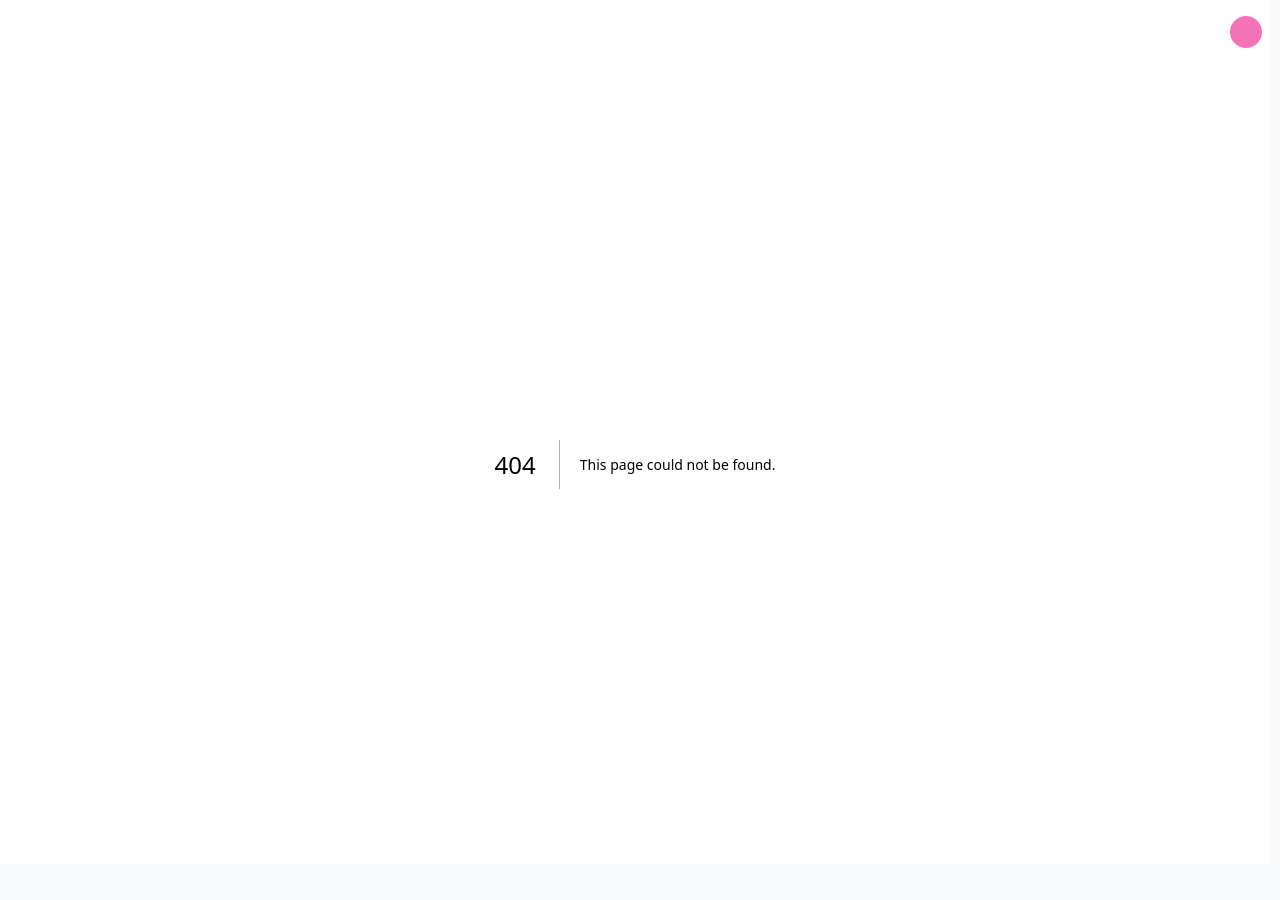
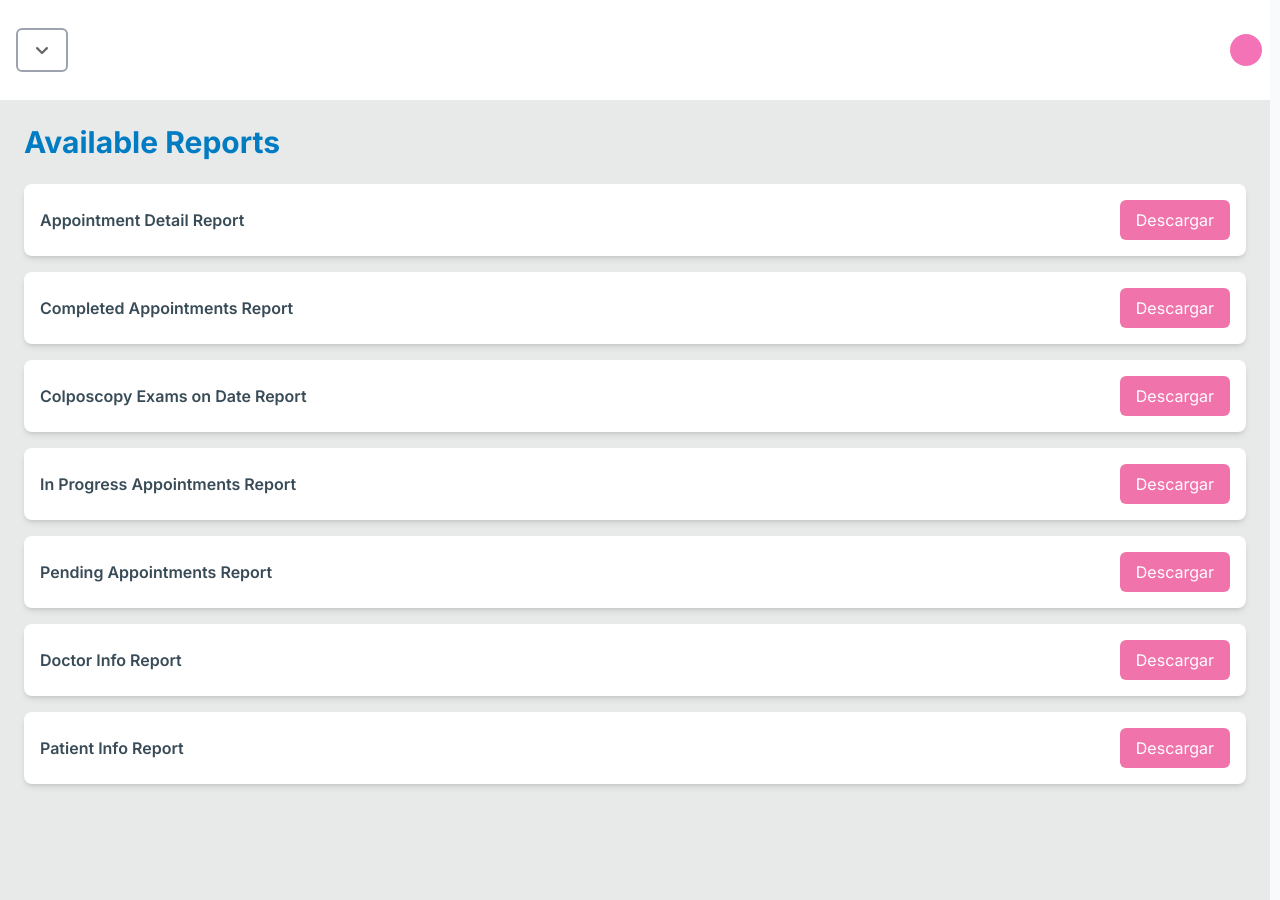
Before and after one commit to kfoq7/imm-frontend-nextjs, a Next.js app: page /list-reports in a window 1280 px wide. Before the commit this address had no page. Before the commit the page ends 864 px from the top, so only its background shows below. Built offline with nearby package versions, Linux system fonts and the light colour scheme.

Commit message:
feat: added list reports and downlaod

```diff
--- /dev/null
+++ b/src/app/list-reports/page.tsx
@@ -0,0 +1,55 @@
+'use client'
+
+import React from 'react'
+
+const reports = [
+  { name: 'Appointment Detail Report', endpoint: '/api/reports/appointment-detail' },
+  { name: 'Completed Appointments Report', endpoint: '/api/reports/completed-appointments' },
+  { name: 'Colposcopy Exams on Date Report', endpoint: '/api/reports/colposcopy-exams-on-date' },
+  { name: 'In Progress Appointments Report', endpoint: '/api/reports/in-progress-appointments' },
+  { name: 'Pending Appointments Report', endpoint: '/api/reports/pending-appointments' },
+  { name: 'Doctor Info Report', endpoint: '/api/reports/doctor-info' },
+  { name: 'Patient Info Report', endpoint: '/api/reports/patient-info' }
+]
+
+const ReportList = () => {
+  const handleDownload = async (endpoint: string) => {
+    try {
+      const response = await fetch(`http://127.0.0.1:5000${endpoint}`)
+      const blob = await response.blob()
+      const url = window.URL.createObjectURL(blob)
+      const a = document.createElement('a')
+      a.href = url
+      a.download = endpoint.split('/').pop() + '.pdf'
+      document.body.appendChild(a)
+      a.click()
+      a.remove()
+    } catch (error) {
+      console.error('Error downloading the report:', error)
+    }
+  }
+
+  return (
+    <div className="min-h-screen bg-gray-4 p-6">
+      <h1 className="mb-6 text-3xl font-bold text-primary-blue">Available Reports</h1>
+      <ul className="space-y-4">
+        {reports.map(report => (
+          <li
+            key={report.endpoint}
+            className="flex items-center justify-between rounded-lg bg-white p-4 shadow-md"
+          >
+            <span className="font-semibold text-gray-1">{report.name}</span>
+            <button
+              onClick={() => handleDownload(report.endpoint)}
+              className="rounded-md bg-primary-pink px-4 py-2 text-white transition-colors hover:bg-secondary-pink"
+            >
+              Descargar
+            </button>
+          </li>
+        ))}
+      </ul>
+    </div>
+  )
+}
+
+export default ReportList
--- a/src/features/auth/components/index.ts
+++ b/src/features/auth/components/index.ts
@@ -0,0 +1 @@
+export * from './menu-options-modal'
--- a/src/features/auth/index.ts
+++ b/src/features/auth/index.ts
@@ -0,0 +1 @@
+export * from './components'
--- a/src/features/core/components/header.tsx
+++ b/src/features/core/components/header.tsx
@@ -1,11 +1,15 @@
-import { Logo } from './logo'
+'use client'
+
+// import { Logo } from './logo'
+import { MenuOptions } from './menu-options'
 
 export default function Header() {
   return (
     <header className="w-full flex-none bg-white px-2 py-4">
       <div className="mx-auto max-w-7xl">
         <div className="flex items-center justify-between">
-          <Logo />
+          {/* <Logo /> */}
+          <MenuOptions />
 
           <div className="flex items-center justify-center gap-x-3">
             <div className="rounded-full bg-pink-400 p-4"></div>
--- /dev/null
+++ b/src/features/core/components/menu-options.tsx
@@ -0,0 +1,52 @@
+'use client'
+
+import Link from 'next/link'
+import { Menu, MenuButton, MenuItem, MenuItems, Transition } from '@headlessui/react'
+import { ChevronDownIcon } from '@heroicons/react/16/solid'
+
+export function MenuOptions() {
+  const handleRedirctReports = () => {}
+
+  return (
+    <Menu as="div" className="px-2 py-3 text-white">
+      <MenuButton className="w-full rounded-md border-2 border-gray-400 px-3 py-2 text-left hover:bg-gray-700/30">
+        <ChevronDownIcon className="h-6 w-6 fill-black/60" />
+      </MenuButton>
+      <Transition
+        enter="transition ease-out duration-75"
+        enterFrom="opacity-0 scale-95"
+        enterTo="opacity-100 scale-100"
+        leave="transition ease-in duration-100"
+        leaveFrom="opacity-100 scale-100"
+        leaveTo="opacity-0 scale-95"
+      >
+        <div className="relative">
+          <MenuItems className="absolute top-1 w-52 rounded-md border border-black/10 bg-[#333333] px-2 py-2.5 shadow-md">
+            <div className="flex flex-col divide-y-2 divide-gray-100/20">
+              <div className="py-2">
+                <MenuItem>
+                  <Link
+                    href="/list-reports"
+                    className="block rounded-md px-3 py-1 tracking-normal hover:bg-[#0570eb]"
+                  >
+                    Lista de reportes
+                  </Link>
+                </MenuItem>
+              </div>
+              <div className="py-2">
+                <MenuItem>
+                  <Link
+                    href="/login"
+                    className="block rounded-md px-3 py-1 tracking-normal hover:bg-[#0570eb]"
+                  >
+                    Cerrar sesion
+                  </Link>
+                </MenuItem>
+              </div>
+            </div>
+          </MenuItems>
+        </div>
+      </Transition>
+    </Menu>
+  )
+}
```
